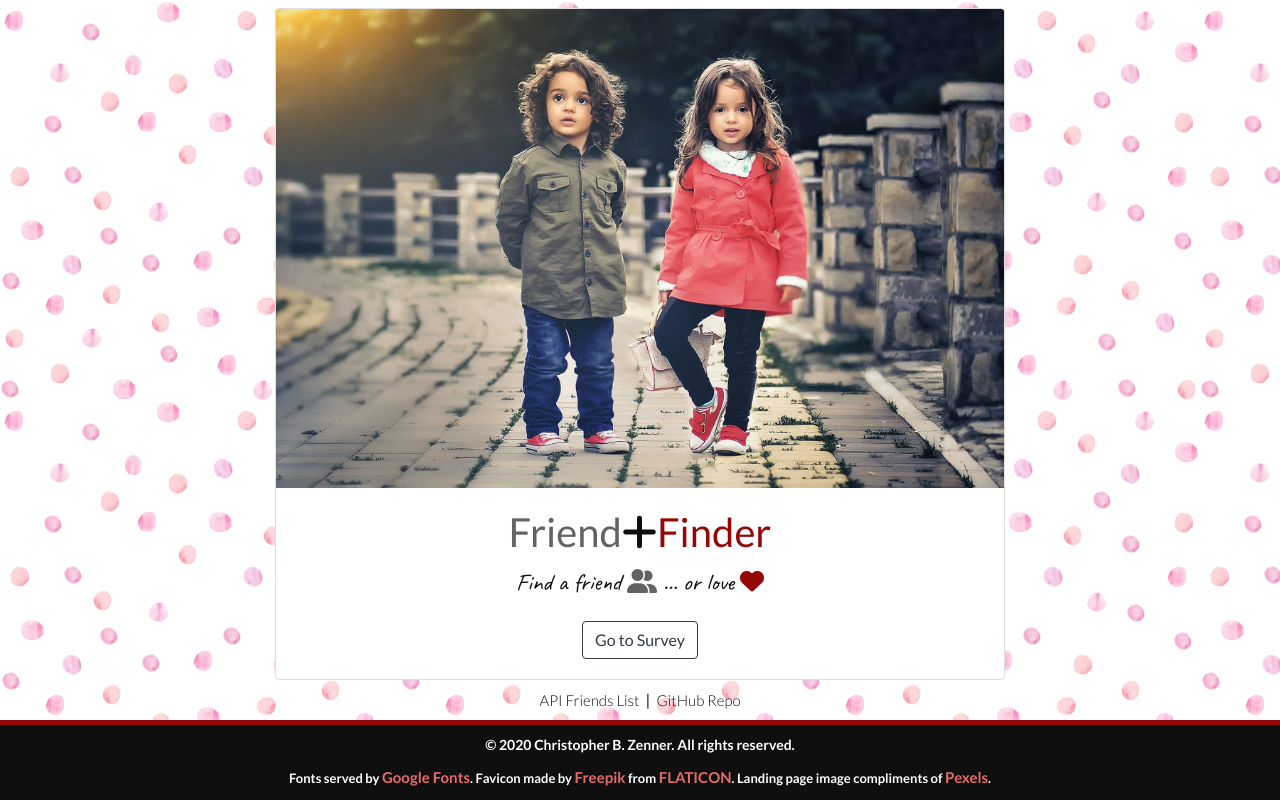
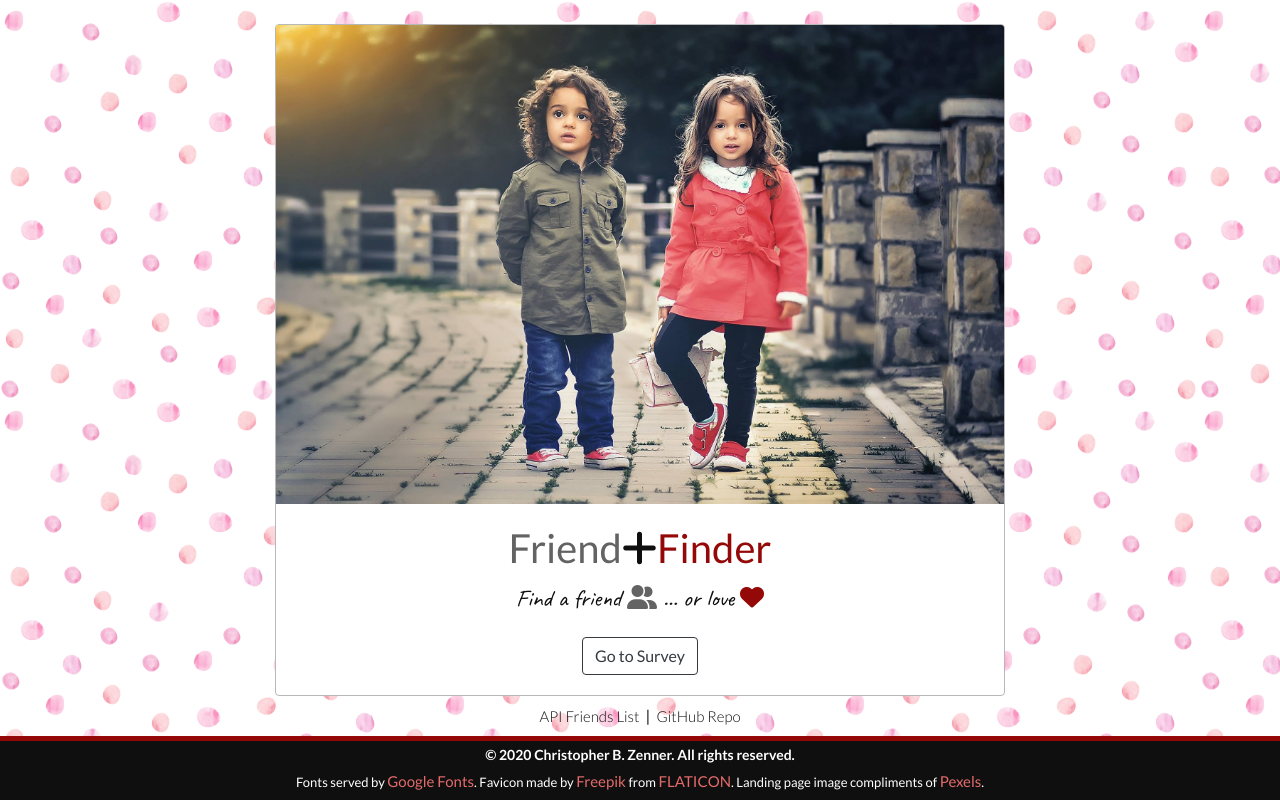
Before and after one commit to icn2you/fsf-a11, a website: page app/public/home.html in a window 1280 px wide. Drawn offline with nearby package versions, Linux system fonts and the light colour scheme.

Commit message:
style: tweak landing page styling

```diff
--- a/app/public/home.html
+++ b/app/public/home.html
@@ -33,7 +33,7 @@
 
       <!-- Primary Content -->
       <main class="container">
-        <div class="row h-100 justify-content-center">
+        <div class="row h-100 mt-2 justify-content-center">
           <div class="col-8 my-auto">
             <div class="card mx-auto">
               <img src="/assets/images/little-friends.jpg" alt="Little Friends" id="little-friends" class="card-img-top">
--- a/app/src/scss/style.scss
+++ b/app/src/scss/style.scss
@@ -23,6 +23,7 @@ $almost-midnight: #0f0f0f;
 $hazy-skies: #f0f0f0;
 $twister: #2b2b2b;
 $cloudy-day: #d4d4d4;
+$rain: #b8b8b8;
 $thunderstorm: #636363;
 
 * {
@@ -39,7 +40,7 @@ body {
   background-image: url("../images/watercolor.png");
   color: $almost-midnight;
   font-family: fonts.$sans-serif-font-stack;
-  height: 90%;
+  height: 92%;
   line-height: 1.5em;
 }
 
@@ -63,6 +64,10 @@ a, a:active, a:hover, a:visited {
 /***********************************************************************
  Main Content
 ***********************************************************************/
+.card {
+  border-color: $rain;
+}
+
 #little-friends {
   width: 100%;
 }
@@ -84,25 +89,26 @@ button {
 ***********************************************************************/
 .fixed-bottom {
   border-top: 5px palette.$blood solid;
-  height: 10%;
+  height: 8%;
 }
 
 footer {
   background: $almost-midnight;
   color: white;
-  font-weight: 700;
 
   a, a:active, a:hover, a:visited {
     color: palette.$pinkish;
-    font-weight: 700;
+    font-weight: 400;
   }
 
   #copyright {
     font-size: 0.875rem;
-    margin: 1vh 0;
+    font-weight: 700;
+    margin: 0.25vh 0;
   }
 
   #attribution {
     font-size: 0.8125rem;
+    font-weight: 400;
   }
 }
```
Also changed, not shown: app/public/assets/css/style.css, 1 other file.
